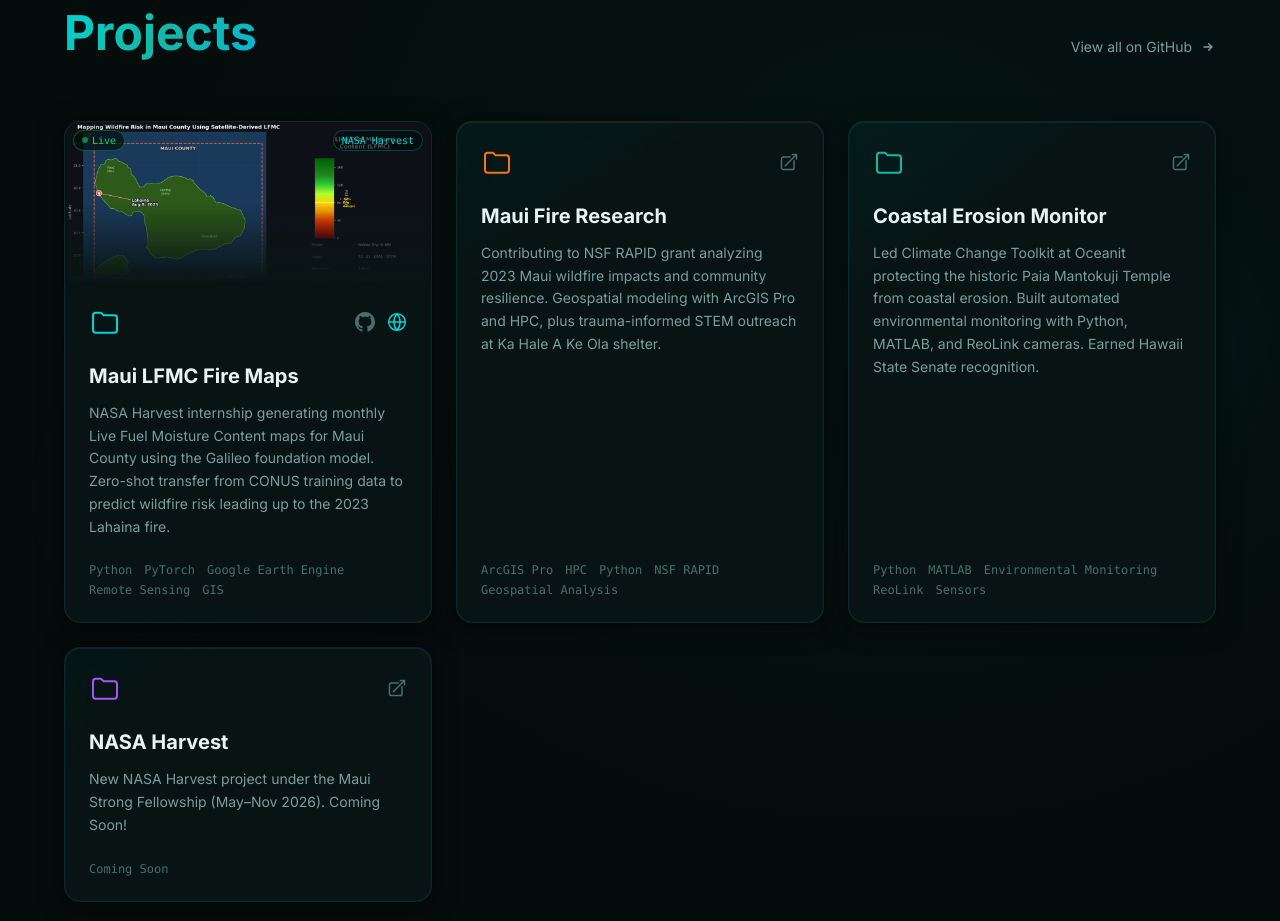
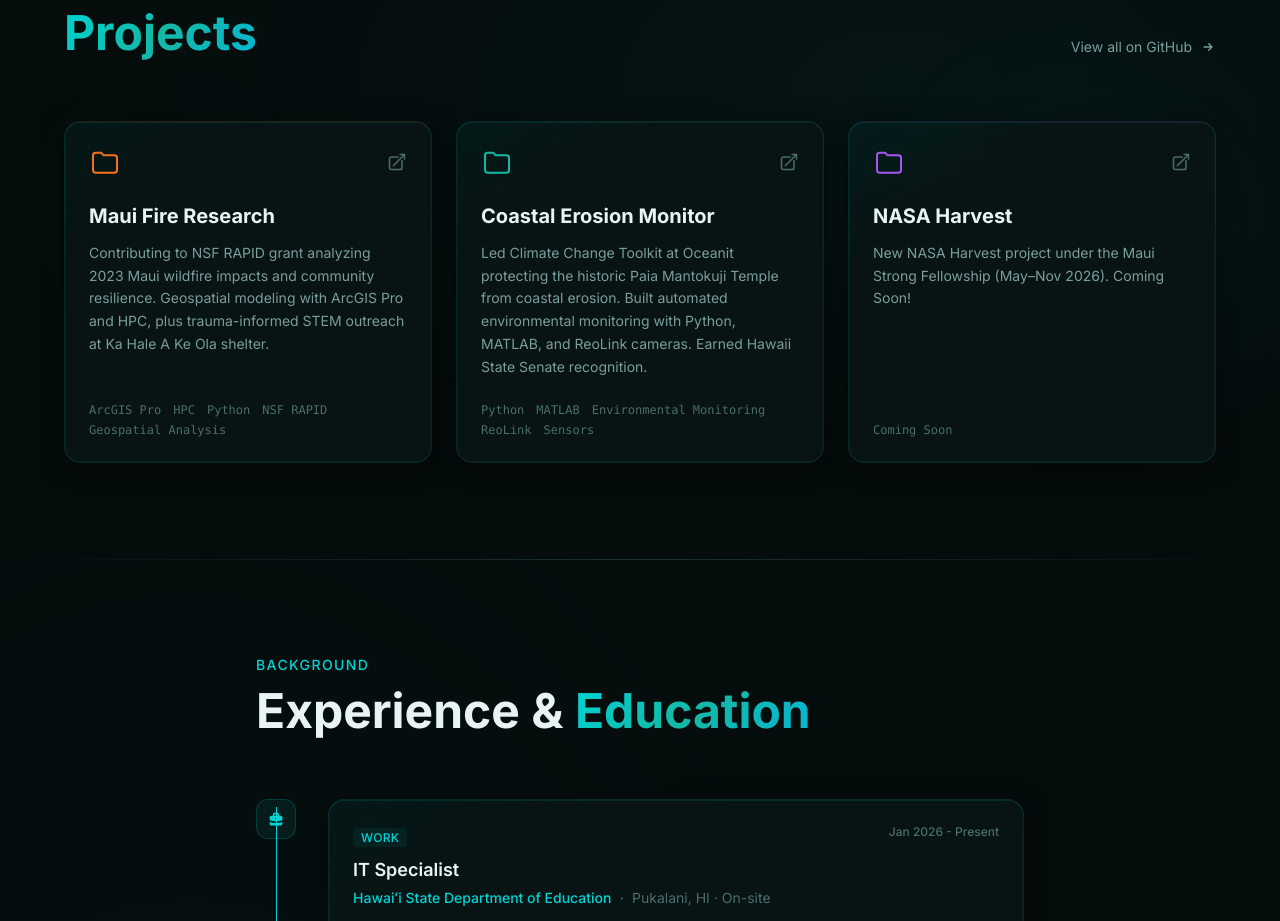
Before and after one commit to SammyCode002/portfolio, a React (Vite) app: page / in a window 1280 px wide. Shown: the part 1720-2641 px from the top of the page. Built offline with nearby package versions, Linux system fonts and the light colour scheme.

Commit message:
Remove Maui LFMC project entry - keep only NASA Harvest Coming Soon

```diff
--- a/src/components/Projects.jsx
+++ b/src/components/Projects.jsx
@@ -1,28 +1,6 @@
 import { useScrollFade } from '../hooks/useScrollFade'
 
 const projects = [
-  {
-    title: 'Maui LFMC Fire Maps',
-    description: 'NASA Harvest internship generating monthly Live Fuel Moisture Content maps for Maui County using the Galileo foundation model. Zero-shot transfer from CONUS training data to predict wildfire risk leading up to the 2023 Lahaina fire.',
-    tags: ['Python', 'PyTorch', 'Google Earth Engine', 'Remote Sensing', 'GIS'],
-    githubUrl: 'https://github.com/SammyCode002/maui-lfmc',
-    primaryLink: { url: 'https://maui-lfmc-web.vercel.app', label: 'Live Map', type: 'map' },
-    secondaryLink: { url: 'https://github.com/SammyCode002/maui-lfmc', label: 'View on GitHub', type: 'github' },
-    accentColor: '#00d4d4',
-    bgGradient: 'linear-gradient(135deg, rgba(0,212,212,0.12) 0%, rgba(5,12,12,1) 50%, rgba(20,184,166,0.06) 100%)',
-    preview: '/maui_study_area.png',
-    icon: (
-      <svg viewBox="0 0 48 48" fill="none" className="w-full h-full opacity-20">
-        <circle cx="24" cy="24" r="18" stroke="#00d4d4" strokeWidth="1" />
-        <ellipse cx="24" cy="24" rx="18" ry="8" stroke="#00d4d4" strokeWidth="0.6" />
-        <ellipse cx="24" cy="24" rx="18" ry="14" stroke="#00d4d4" strokeWidth="0.4" transform="rotate(60 24 24)" />
-        <line x1="6" y1="24" x2="42" y2="24" stroke="#00d4d4" strokeWidth="0.5" />
-        <line x1="24" y1="6" x2="24" y2="42" stroke="#00d4d4" strokeWidth="0.5" />
-        <circle cx="24" cy="24" r="3" fill="#00d4d4" />
-        <circle cx="38" cy="16" r="2" fill="#00d4d4" opacity="0.8" />
-      </svg>
-    ),
-  },
   {
     title: 'Maui Fire Research',
     description: 'Contributing to NSF RAPID grant analyzing 2023 Maui wildfire impacts and community resilience. Geospatial modeling with ArcGIS Pro and HPC, plus trauma-informed STEM outreach at Ka Hale A Ke Ola shelter.',
```
